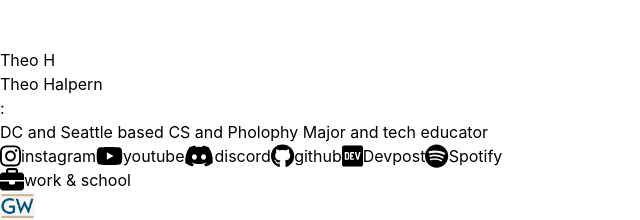
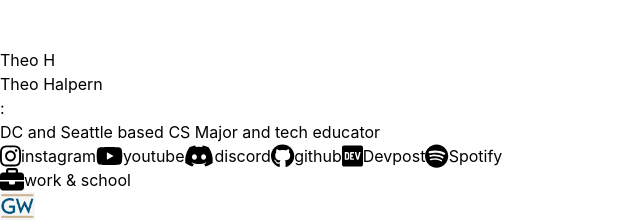
Before and after one commit to dumax315/theoh.dev, a Next.js app: page / in a window 1280 px wide. Shown: the part 1480-1700 px from the top of the page, without its empty margins (0-640 px from the left). Built offline with nearby package versions, Linux system fonts and the light colour scheme.

Commit message:
fixed spelling

```diff
--- a/components/NameSocials.tsx
+++ b/components/NameSocials.tsx
@@ -19,7 +19,7 @@ const NavBar = (props) => {
             :
           </p>
           <p className="mt-4">
-            DC and Seattle based CS and Pholophy Major and tech educator
+            DC and Seattle based CS Major and tech educator
           </p>
         </div>
       </div>
```
